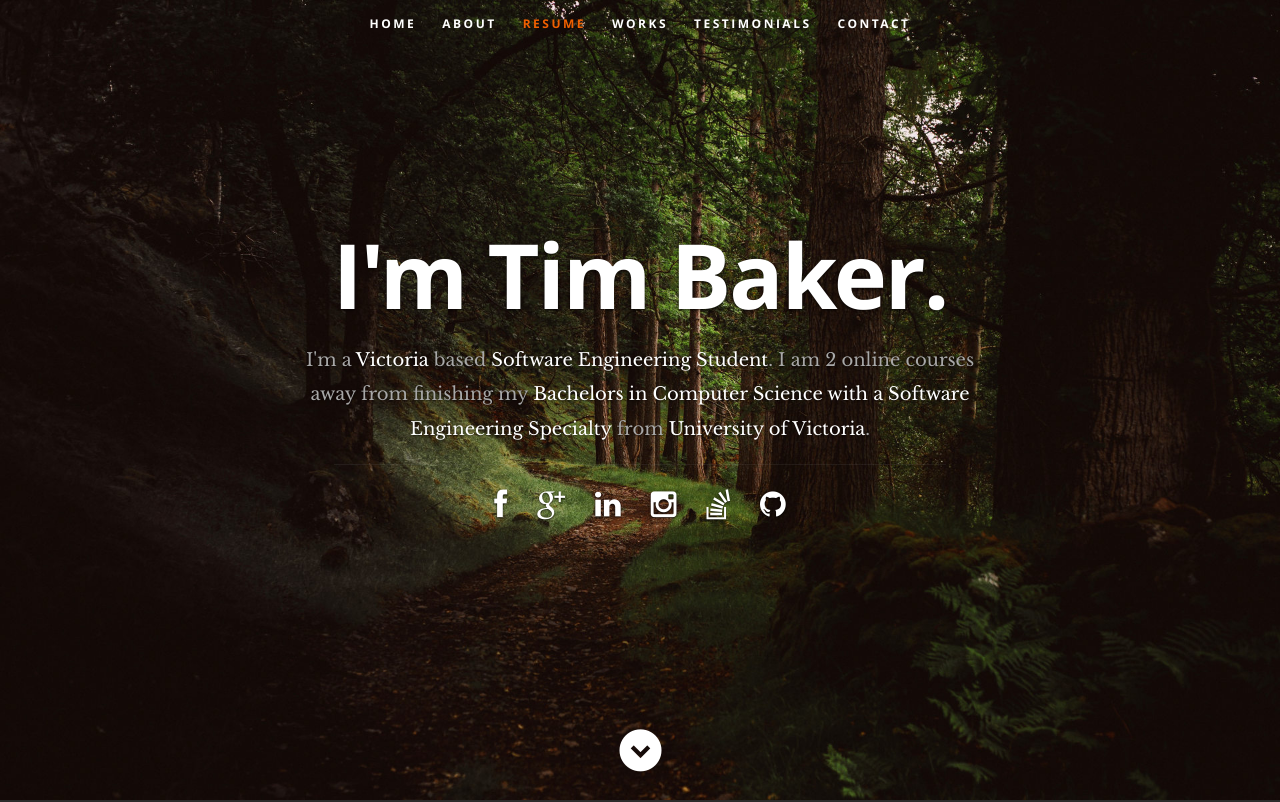
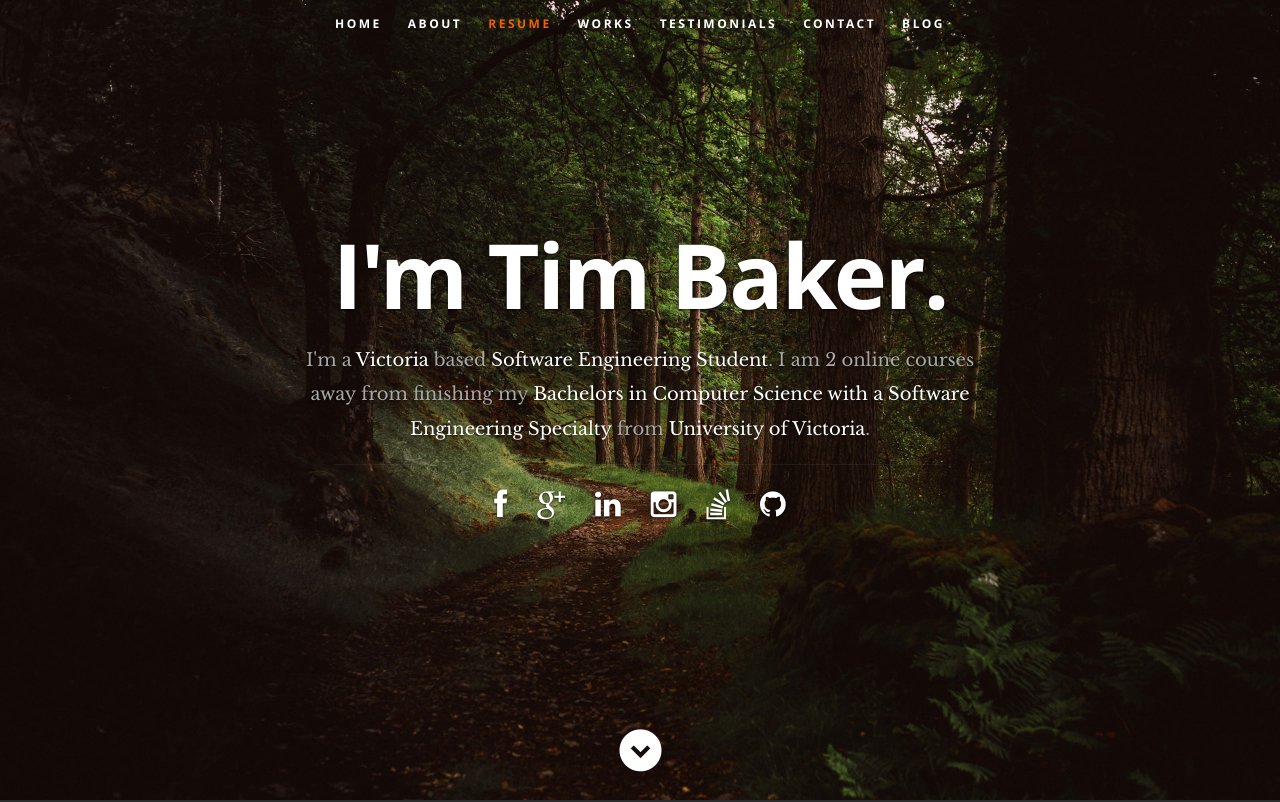
Before and after one commit to tbakerx/Tim-Baker-Personal-Website, a React (Create React App) app: page / in a window 1280 px wide. Shown: the top 802 px of the page. Built offline with nearby package versions, Linux system fonts and the light colour scheme.

Commit message:
added menu item and link to my blog

```diff
--- a/src/Components/Header.js
+++ b/src/Components/Header.js
@@ -26,10 +26,11 @@ class Header extends Component {
          <ul id="nav" className="nav">
             <li className="current"><a className="smoothscroll" href="#home">Home</a></li>
             <li><a className="smoothscroll" href="#about">About</a></li>
-	         <li><a className="smoothscroll" href="#resume">Resume</a></li>
+	    <li><a className="smoothscroll" href="#resume">Resume</a></li>
             <li><a className="smoothscroll" href="#portfolio">Works</a></li>
             <li><a className="smoothscroll" href="#testimonials">Testimonials</a></li>
             <li><a className="smoothscroll" href="#contact">Contact</a></li>
+	    <li><a href="https://timbakerdev.wordpress.com/">Blog</a></li>
          </ul>
 
       </nav>
```
